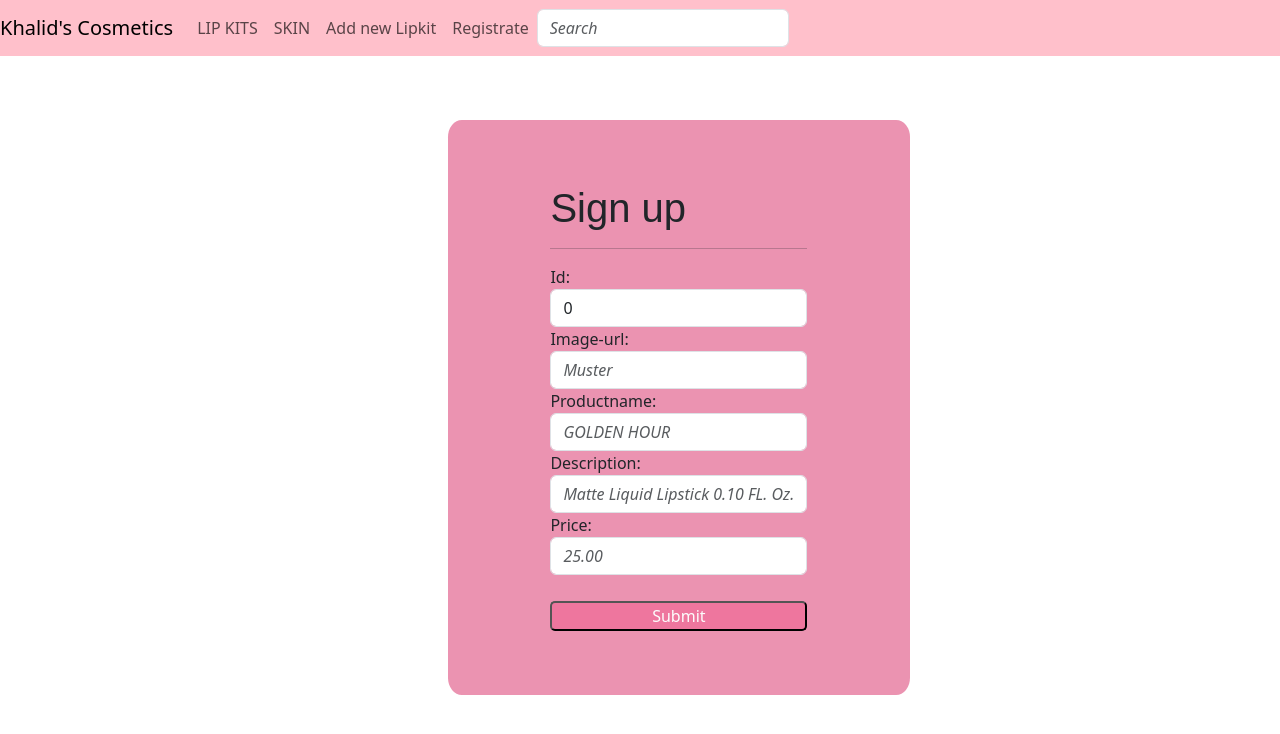
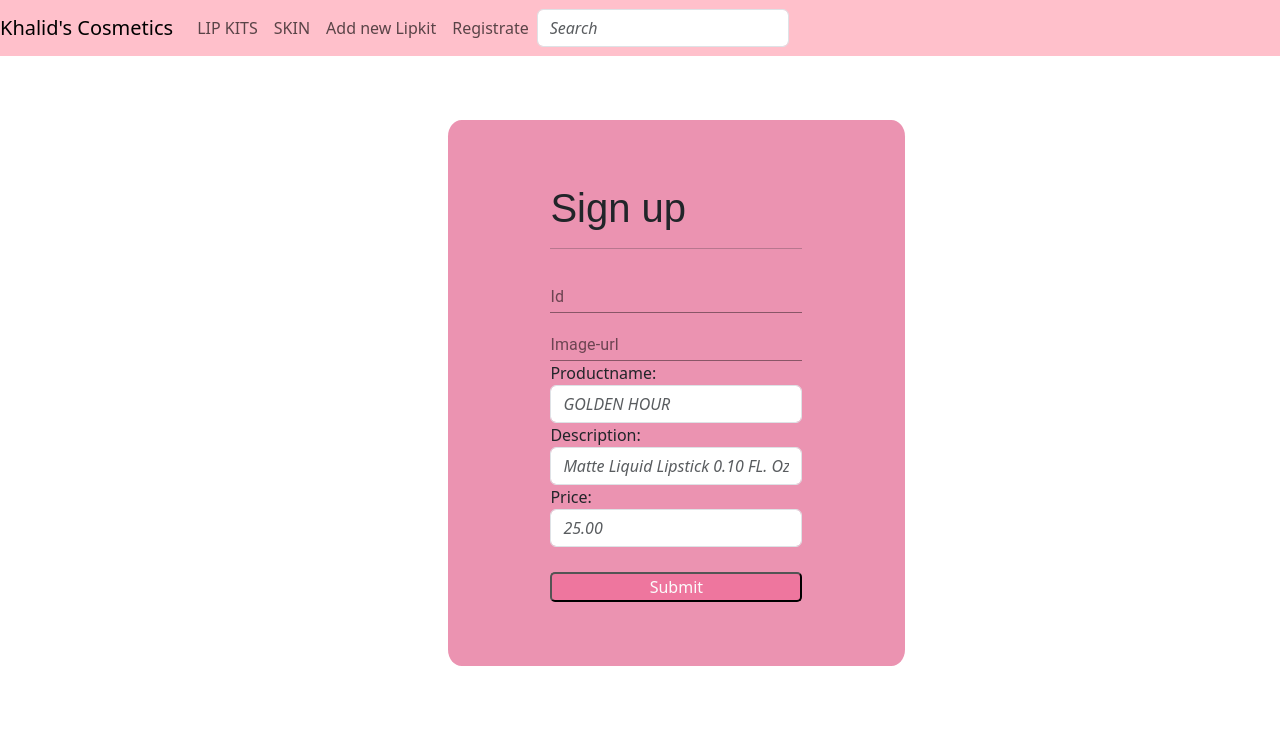
Before and after one commit to alishakhalid/Shop, a React (Create React App) app: page /add in a window 1280 px wide. Shown: the top 734 px of the page. Built offline with nearby package versions, Linux system fonts and the light colour scheme.

Commit message:
installed cypress

```diff
--- a/package.json
+++ b/package.json
@@ -51,6 +51,7 @@
     ]
   },
   "devDependencies": {
-    "@types/react-router-dom": "^5.1.8"
+    "@types/react-router-dom": "^5.1.8",
+    "cypress": "^8.5.0"
   }
 }
--- a/src/Content/AddProduct.tsx
+++ b/src/Content/AddProduct.tsx
@@ -6,6 +6,7 @@ import { Formik, Form, Field, ErrorMessage } from "formik";
 import * as Yup from "yup";
 import { addProduct } from "../ProductService";
 import { ProductType } from "../TypeProduct";
+import { TextField } from "@material-ui/core";
 
 // export interface FormValues {
 //   id: number;
@@ -61,22 +62,29 @@ export default function AddProduct() {
                 </div>
 
                 <div>
-                  <label htmlFor="id">Id: </label>
-                  <Field
+                  {/* <label htmlFor="id">Id: </label> */}
+                  <TextField
+                    label="Id"
                     type="text"
                     name="id"
                     placeholder="16"
-                    class="form-control"
+                    fullWidth
+                    helperText={touched.id ? errors.id : ""}
+                    error={touched.id && Boolean(errors.id)}
                   />
-                  <div className="error">{touched.id && errors.id}</div>
+                  <ErrorMessage name="id">
+                    {(msg) => <div className="error">{msg}</div>}
+                  </ErrorMessage>
+                  {/* <div className="error">{touched.id && errors.id}</div> */}
                 </div>
                 <div>
-                  <label htmlFor="img">Image-url: </label>
-                  <Field
+                  {/* <label htmlFor="img">Image-url: </label> */}
+                  <TextField
+                    label="Image-url"
                     type="text"
                     name="img"
                     placeholder="Muster"
-                    class="form-control"
+                    fullWidth
                   />
                   <div className="error">
                     {errors.img && touched.img && errors.img}
```
Also changed, not shown: 1 other file (tests, documents, lock files or other folders).
